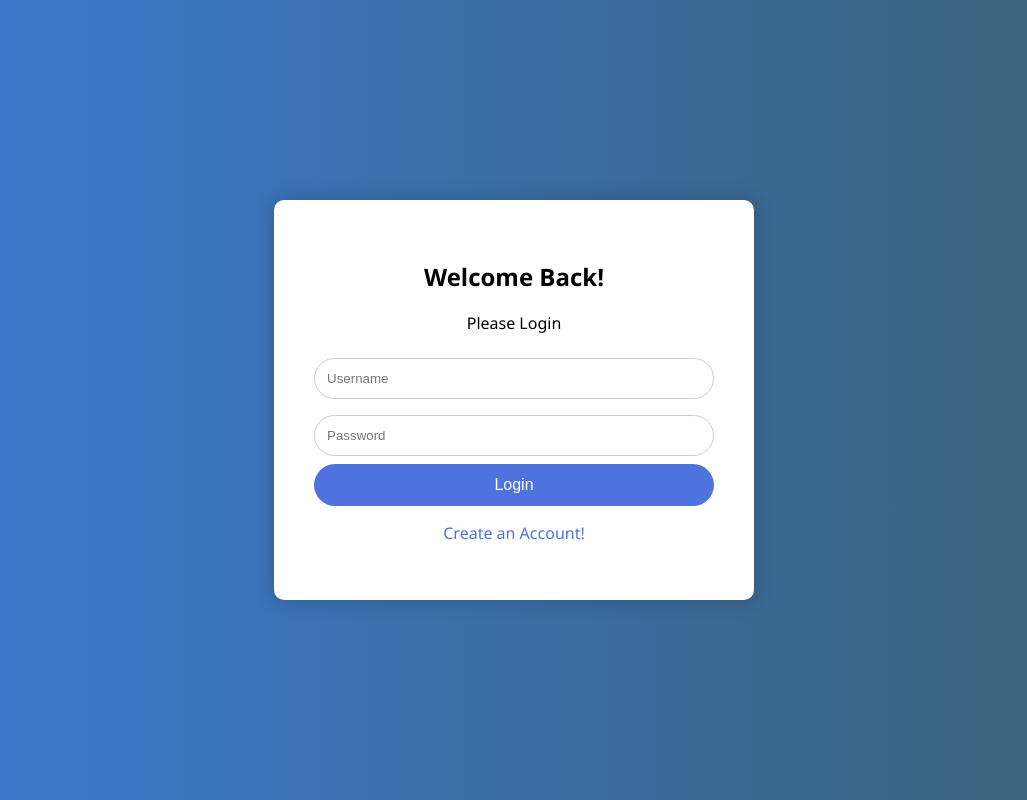
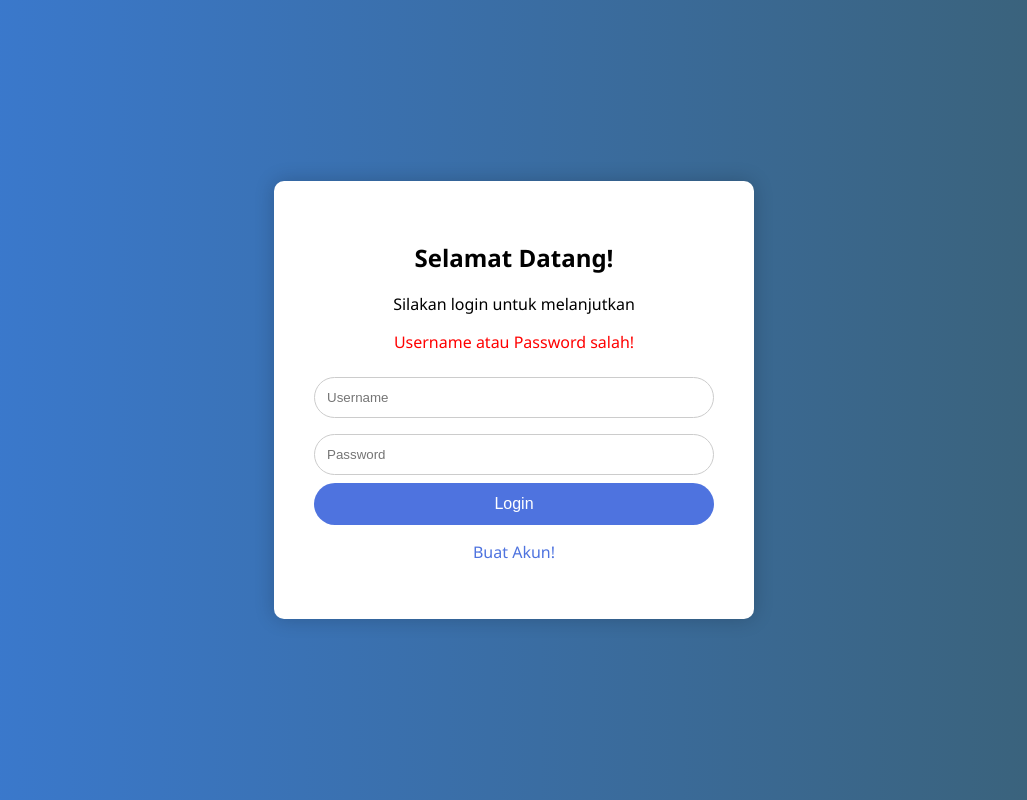
Before and after one commit to PrimaSentana/stok_gudang, a PHP site: page /login.php?pesan=gagal in a window 1280 px wide. Shown: the whole page, without its empty margins (126-1153 px from the left). Run offline with PHP 8.4, Linux system fonts and the light colour scheme; the visitor is signed in with stand-in values (Sample User, id 1).

Commit message:
ganti bahasa

```diff
--- a/login.php
+++ b/login.php
@@ -53,15 +53,25 @@
 </head>
 <body>
     <div class="container">
-        <h2>Welcome Back!</h2>
-        <p>Please Login</p>
+        <h2>Selamat Datang!</h2>
+        <p>Silakan login untuk melanjutkan</p>
+        <?php
+        if (isset($_GET['pesan'])) {
+            if ($_GET['pesan'] == "gagal") {
+                echo "<p style='color: red;'>Username atau Password salah!</p>";
+            } elseif ($_GET['pesan'] == "signup_berhasil") {
+                echo "<p style='color: green;'>Registrasi berhasil! Silakan login.</p>";
+            }
+        }
+        ?>
+
         <form method="POST" action="cek_login.php">
             <input type="text" name="username" placeholder="Username" required>
             <input type="password" name="password" placeholder="Password" required>
             <button type="submit">Login</button>
         </form>
         <div class="link">
-            <p><a href="signup.php">Create an Account!</a></p>
+            <p><a href="signup.php">Buat Akun!</a></p>
         </div>
     </div>
 </body>
```
